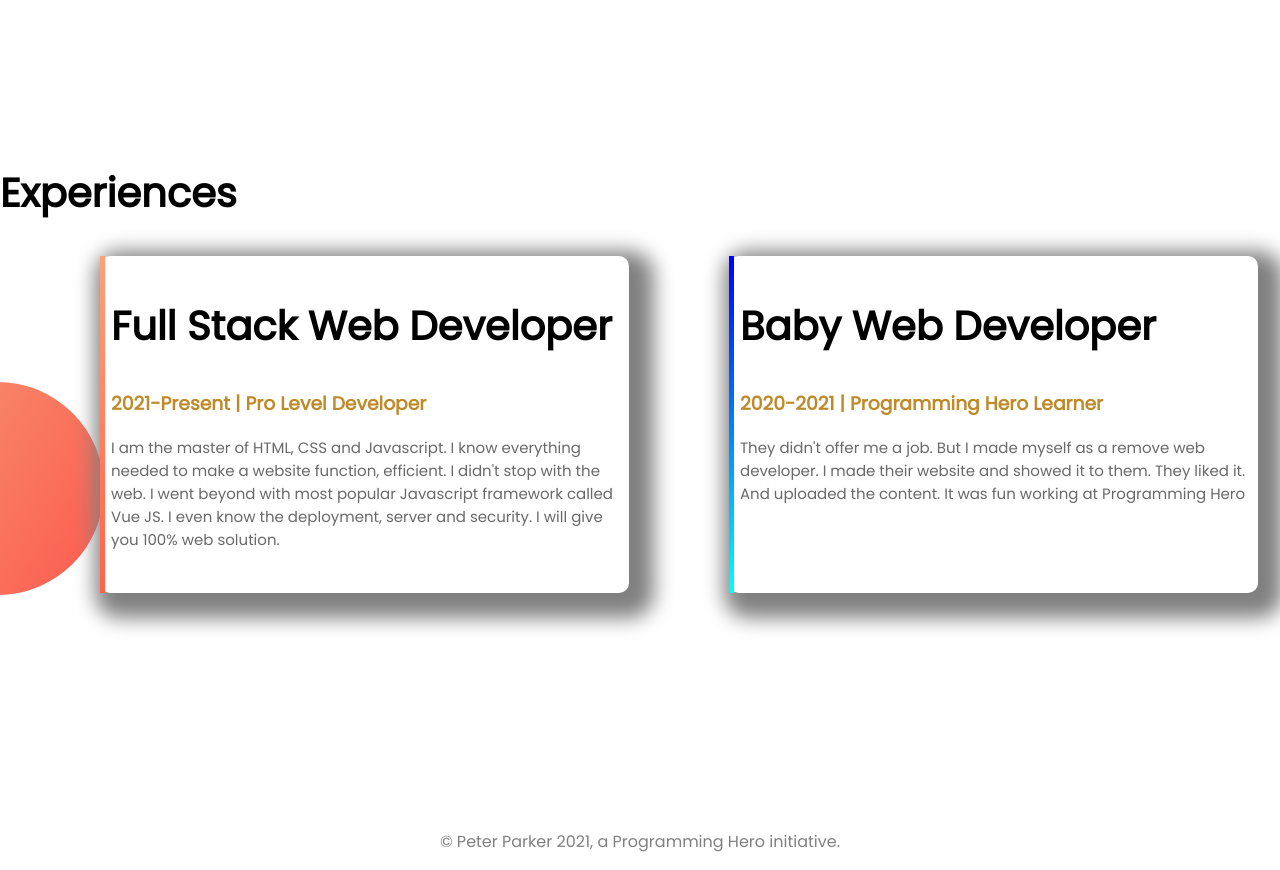
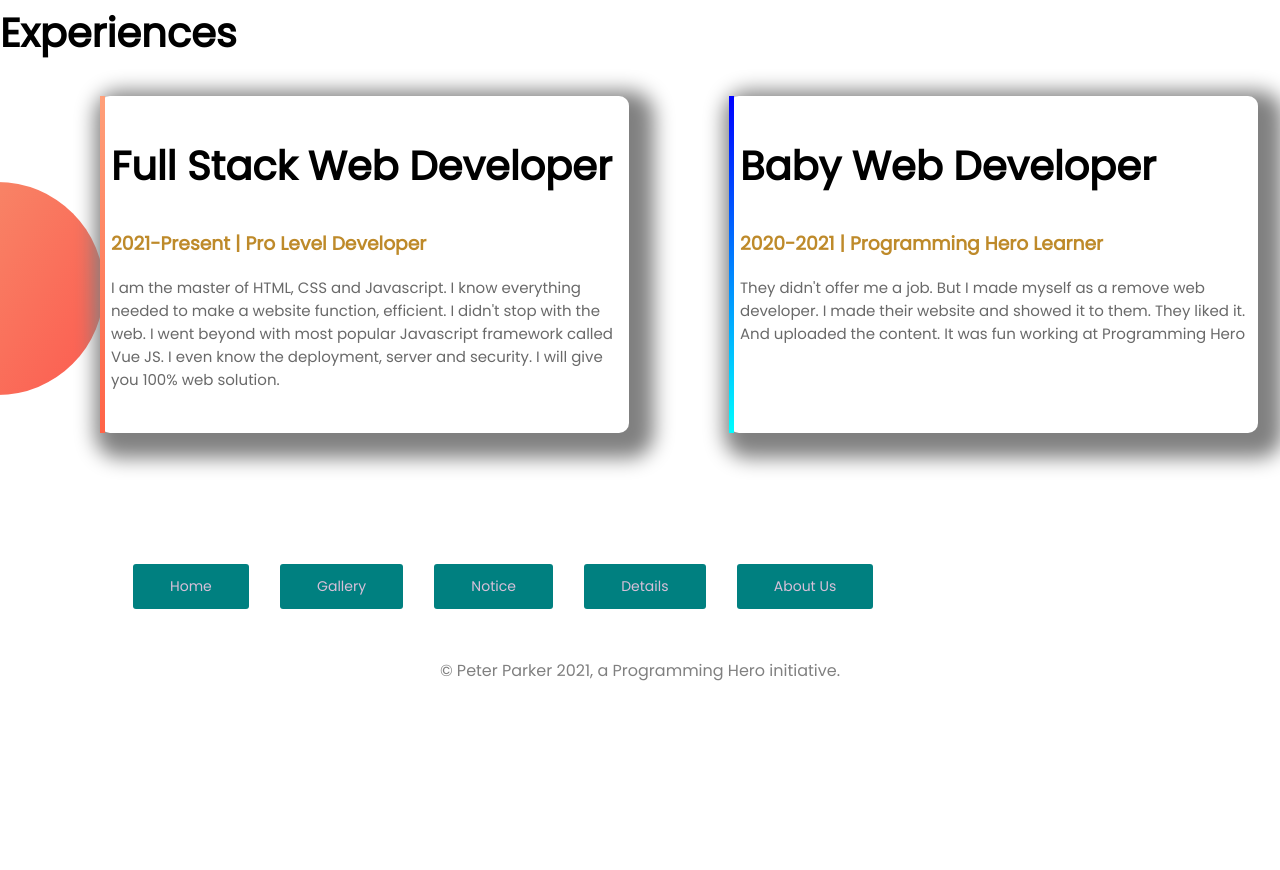
Before and after one commit to saikat-skt/web-portfolio, a plain HTML site: page index.html in a window 1280 px wide. Shown: the part 1170-2040 px from the top of the page. After the commit the page ends 1869 px from the top, so only its background shows below. Drawn offline with Linux system fonts and the light colour scheme.

Commit message:
new adding

```diff
--- a/index.html
+++ b/index.html
@@ -27,9 +27,6 @@
      </div>
 
     </section>
-
-
-
 
 
 
@@ -65,11 +62,18 @@
             <p class="para">They didn't offer me a job. But I made myself as a remove web developer. I made their website and showed it to them. They liked it. And uploaded the content. It was fun working at Programming Hero</p>
 
         </div>
+    </section>
 
-    </section>
     <footer>
-        <p class="footer-para">© Peter Parker 2021, a Programming Hero initiative.</p>
+        <div class="last-width">
+            <a target="_blank" class="new-btn" href="">Home</a>
+            <a target="_blank" class="new-btn" href="">Gallery</a>
+            <a  target="_blank" class="new-btn" href="">Notice</a>
+            <a  target="_blank" class="new-btn" href="">Details</a>
+            <a  target="_blank" class="new-btn" href="">About Us</a>
+
+        </div><br><br><br>
+        <p>© Peter Parker 2021, a Programming Hero initiative.</p>
     </footer>
-
 </body>
 </html>
--- a/saikot-portfolio.css
+++ b/saikot-portfolio.css
@@ -4,9 +4,12 @@ body{
 }
 h1{
     font-size: 50px;
+    line-height: normal;
 }
 h2{
     font-size: 40px;
+    text-align: center;
+
 
 }
 
@@ -54,6 +57,7 @@ section{
     background-image: url("images/exp-bg.png");
     background-repeat: no-repeat;
     background-position: left;
+    padding-left: 10px;
 }
 .single-experience{
     box-shadow: 10px 10px 40px grey;
--- a/style.css
+++ b/style.css
@@ -26,9 +26,6 @@ h2{
      font-weight:400px;
 }
 
-
-
-
 .half-width{
     width: 40%;
     float: left;
@@ -43,12 +40,10 @@ h2{
     background-image: url("images/top-banner.png");
     background-repeat: no-repeat;
 
-
 }
 section{
     height: 500px;
-    padding-bottom: 150px;
-
+    padding-bottom: 70px;
 
 }
 .link-button{
@@ -88,7 +83,33 @@ section{
     border-image: linear-gradient(180deg,blue,cyan);
     border-image-slice: 1;
 }
-.footer-para{
+.last-width{
+    width: 60%;
+    float: left;
+    margin-left: 100px;
+    padding-left: 6px;
+}
+
+.new-btn{
+    background-color: teal;
+color: thistle;
+margin-left: 27px;
+padding: 12px 37px 13px 37px;
+margin-top: 12px;
+text-decoration: none;
+font-size: 14px;
+transition: 1s;
+border-radius: 3px;
+
+}
+.new-btn:hover{
+    color: black;
+    border-radius: 10px;
+    background-color: cadetblue;
+    font-size: 16px;
+}
+footer p{
+    color: grey;
     text-align: center;
-    color: gray;
+    margin-top: 10px;
 }
```
